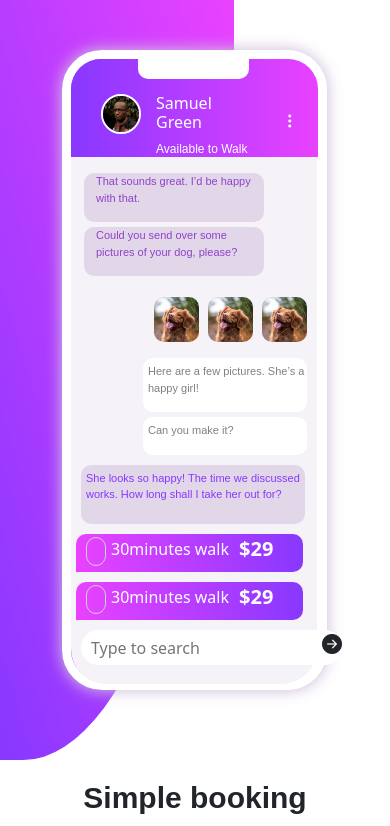
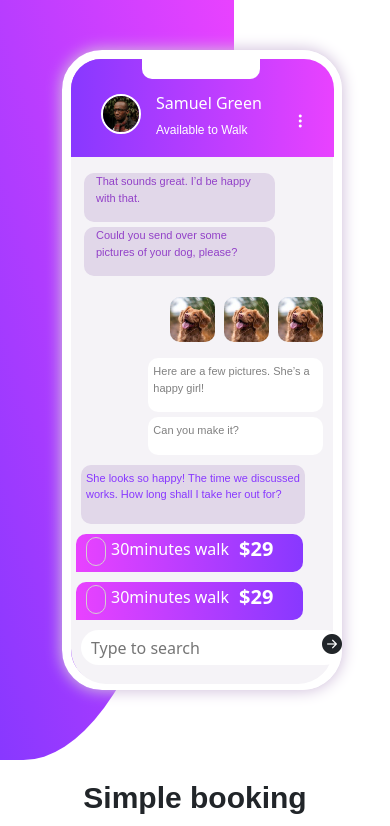
Before and after one commit to sheymantech/clone005, a plain HTML site: page index.html in a window 390 px wide. Shown: the top 826 px of the page. Drawn offline with nearby package versions, Linux system fonts and the light colour scheme; a web font is replaced by a local one.

Commit message:
style.css

```diff
--- a/style-sheet/style.css
+++ b/style-sheet/style.css
@@ -75,7 +75,7 @@ font-weight: 700;
 /*--------------------mobile  section-----------------------*/
 @media only screen and ( max-width: 800px){
     .phone{
-        width: 265px !important;
+        width: 280px !important;
         height: 640px !important;
         border: 9px solid blueviolet;
         border-radius: 40px;
@@ -83,14 +83,14 @@ font-weight: 700;
 
     }
     .phone-body{
-        width: 246px !important;
+        width: 262px !important;
         height: 527px !important;
         background-color: #F5F3F7;
         border-bottom-right-radius: 35px;
         border-bottom-left-radius: 35px;
     }
     .phone-header{
-        width: 247px !important;
+        width: 263px !important;
         height: 105px;
         background: linear-gradient( to right,#8838FF ,#E942FF) !important;
         border-top-right-radius: 30px;
```
